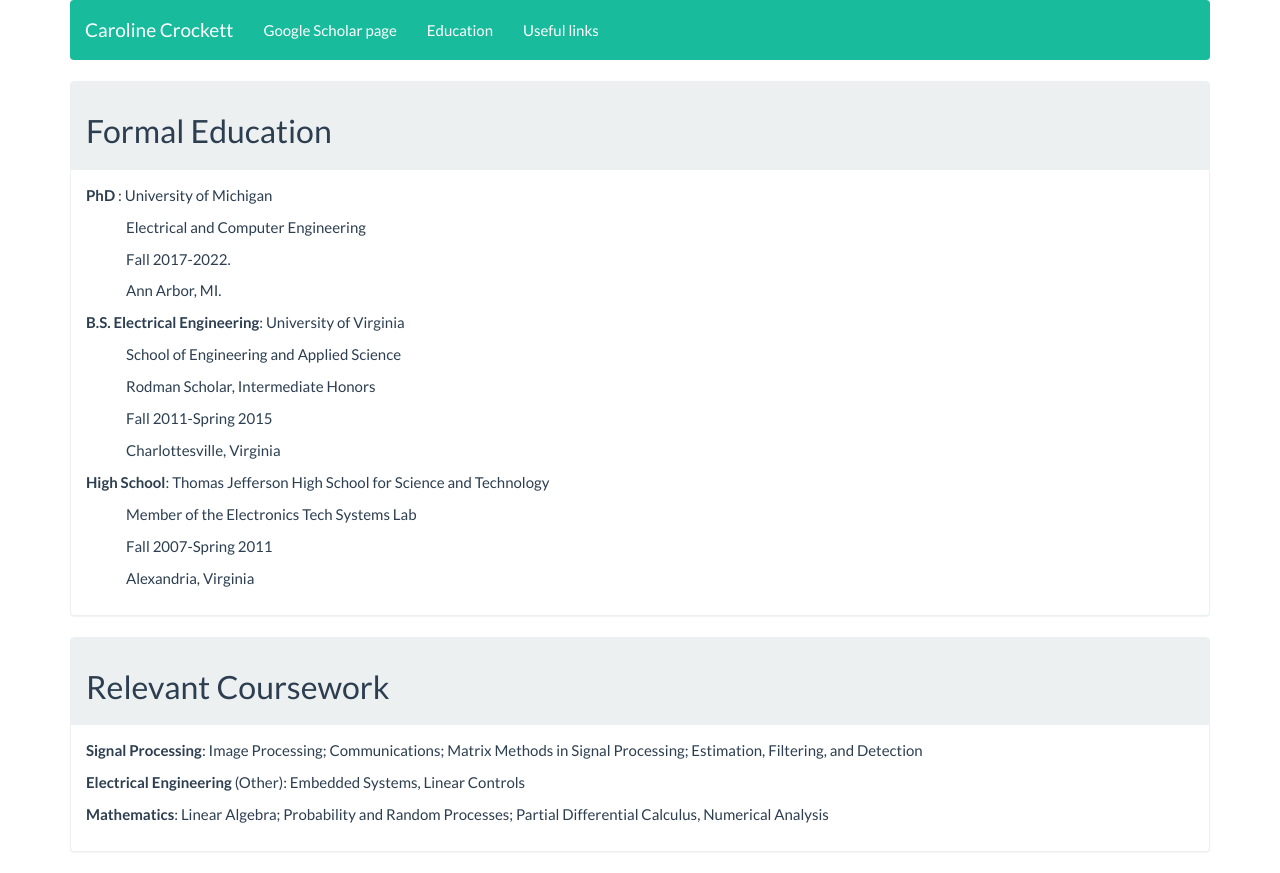
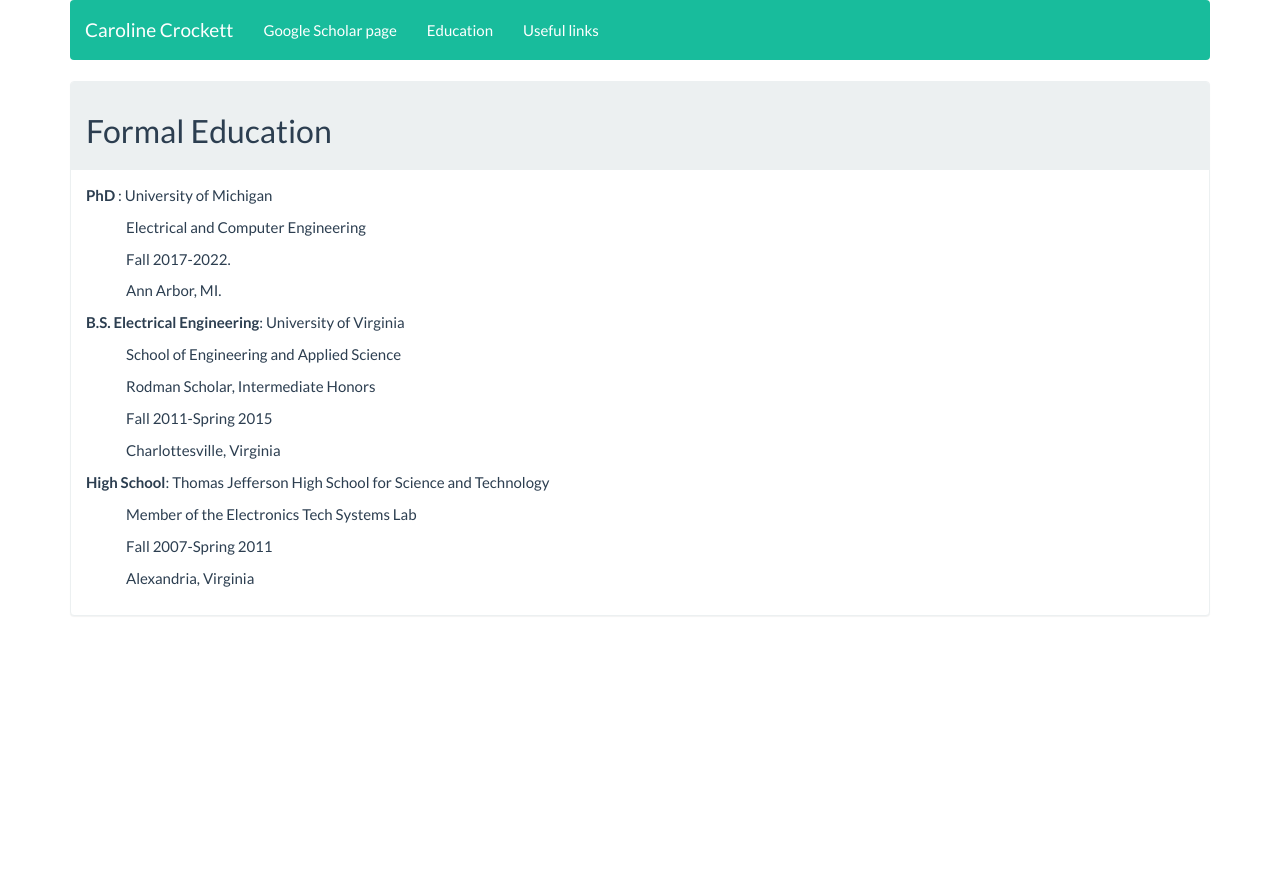
Before and after one commit to cecroc/cecroc.github.io, a plain HTML site: page education.html in a window 1280 px wide. After the commit the page ends 800 px from the top, so only its background shows below. Drawn offline with nearby package versions, Linux system fonts and the light colour scheme.

Commit message:
Update education.html
remove relevant coursework section

```diff
--- a/education.html
+++ b/education.html
@@ -52,16 +52,7 @@
 						<ul>Alexandria, Virginia</ul>
                     </div>
                 </div>
-                <div class="panel panel-default">
-                    <div class="panel-heading">
-                        <h2>Relevant Coursework</h2>
-                    </div>
-                    <div class="panel-body">
-					<p> <strong>Signal Processing</strong>: Image Processing; Communications; Matrix Methods in Signal Processing; Estimation, Filtering, and Detection </p>
-					<p> <strong>Electrical Engineering </strong> (Other): Embedded Systems, Linear Controls</p>
-					<p> <strong>Mathematics</strong>: Linear Algebra; Probability and Random Processes; Partial Differential Calculus, Numerical Analysis</p>
-                    </div>
-                </div>
+
 
 			</div>
 
```
